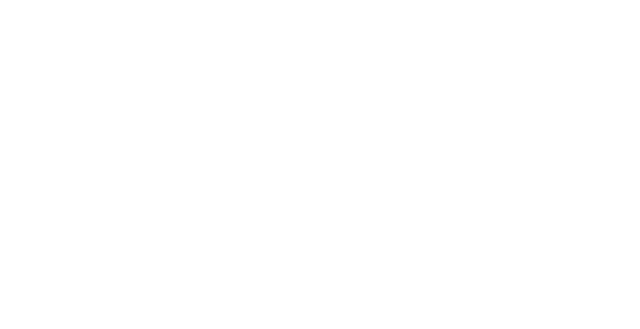
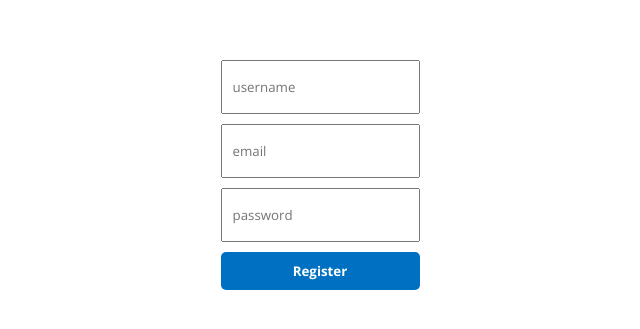
Before and after one commit to Darpan3011/BookingApp, a React (Create React App) app in the folder client/: page /register in a window 1280 px wide. Before the commit this address had no page. Shown: the part 225-554 px from the top of the page, without its empty margins (320-960 px from the left). Built offline with nearby package versions, Linux system fonts and the light colour scheme.

Commit message:
added register

```diff
--- a/client/src/App.js
+++ b/client/src/App.js
@@ -7,6 +7,7 @@
 import Hotel from "./pages/hotel/Hotel";
 import List from "./pages/list/List";
 import Login from "./pages/login/Login";
+import Register from "./pages/Register/Register";
 
 function App() {
   return (
@@ -16,6 +17,7 @@
         <Route path="/hotels" element={<List/>}/>
         <Route path="/hotels/:id" element={<Hotel/>}/>
         <Route path="/login" element={<Login/>}/>
+        <Route path="/register" element={<Register/>}/>
       </Routes>
     </BrowserRouter>
   );
--- /dev/null
+++ b/client/src/pages/Register/Register.jsx
@@ -0,0 +1,76 @@
+import React, { useState } from "react";
+import axios from "axios";
+import "./register.css";
+import { useNavigate } from "react-router-dom";
+
+const Register = () => {
+  const [formData, setFormData] = useState({
+    username: "",
+    email: "",
+    password: "",
+  });
+
+  const navigate = useNavigate();
+
+  const handleChange = (e) => {
+    const { id, value } = e.target;
+    setFormData((prevFormData) => ({
+      ...prevFormData,
+      [id]: value,
+    }));
+  };
+
+  const handleSubmit = async (e) => {
+    e.preventDefault();
+
+    try {
+      const response = await axios.post(
+        "https://fronted-f8ne.onrender.com/api/auth/register",
+        formData
+      );
+      navigate("/login");
+      console.log("Registration successful:", response.data);
+
+      // You can handle success, e.g., redirect the user to a login page.
+    } catch (error) {
+      console.error("Registration error:", error);
+      // Handle registration error, e.g., display an error message to the user.
+    }
+  };
+
+  return (
+    <div className="login">
+      <div className="lContainer">
+        <input
+          type="text"
+          placeholder="username"
+          id="username"
+          value={formData.username}
+          onChange={handleChange}
+          className="lInput"
+        />
+        <input
+          type="email"
+          placeholder="email"
+          id="email"
+          value={formData.email}
+          onChange={handleChange}
+          className="lInput"
+        />
+        <input
+          type="password"
+          placeholder="password"
+          id="password"
+          value={formData.password}
+          onChange={handleChange}
+          className="lInput"
+        />
+        <button className="lButton" onClick={handleSubmit}>
+          Register
+        </button>
+      </div>
+    </div>
+  );
+};
+
+export default Register;
--- /dev/null
+++ b/client/src/pages/Register/register.css
@@ -0,0 +1,32 @@
+.login {
+    height: 100vh;
+    display: flex;
+    align-items: center;
+    justify-content: center;
+  }
+
+  .lContainer {
+    display: flex;
+    flex-direction: column;
+    gap: 10px;
+  }
+
+  .lInput{
+    height: 30px;
+    padding: 10px;
+  }
+
+  .lButton {
+    border: none;
+    padding: 10px 20px;
+    background-color: #0071c2;
+    color: white;
+    font-weight: bold;
+    cursor: pointer;
+    border-radius: 5px;
+  }
+
+  .lButton:disabled{
+    background-color: #0071c28c;
+    cursor: not-allowed;
+  }
```
Also changed, not shown: client/src/pages/login/Login.jsx (+6 -4 lines).
